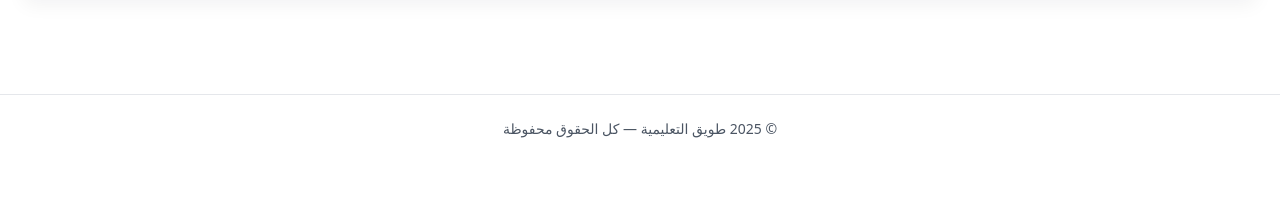
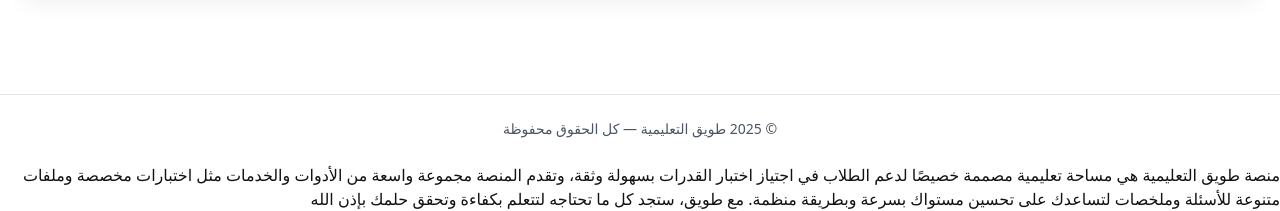
Before and after one commit to mkam339/-, a plain HTML site: page index.html in a window 1280 px wide. Shown: the part 1439-1650 px from the top of the page. Before the commit the page ends 1602 px from the top, so only its background shows below. Drawn offline with nearby package versions, Linux system fonts and the light colour scheme.

Commit message:
Update index.html

```diff
--- a/index.html
+++ b/index.html
@@ -630,4 +630,7 @@
 
 </script>
 </body>
+  <footer><h1>منصة طويق التعليمية هي مساحة تعليمية مصممة خصيصًا لدعم الطلاب في اجتياز اختبار القدرات بسهولة وثقة، وتقدم المنصة مجموعة واسعة من الأدوات والخدمات مثل اختبارات مخصصة وملفات متنوعة للأسئلة وملخصات لتساعدك على تحسين مستواك بسرعة وبطريقة منظمة.
+مع طويق، ستجد كل ما تحتاجه لتتعلم بكفاءة وتحقق حلمك بإذن الله
+</h1></footer>
 </html>
```
